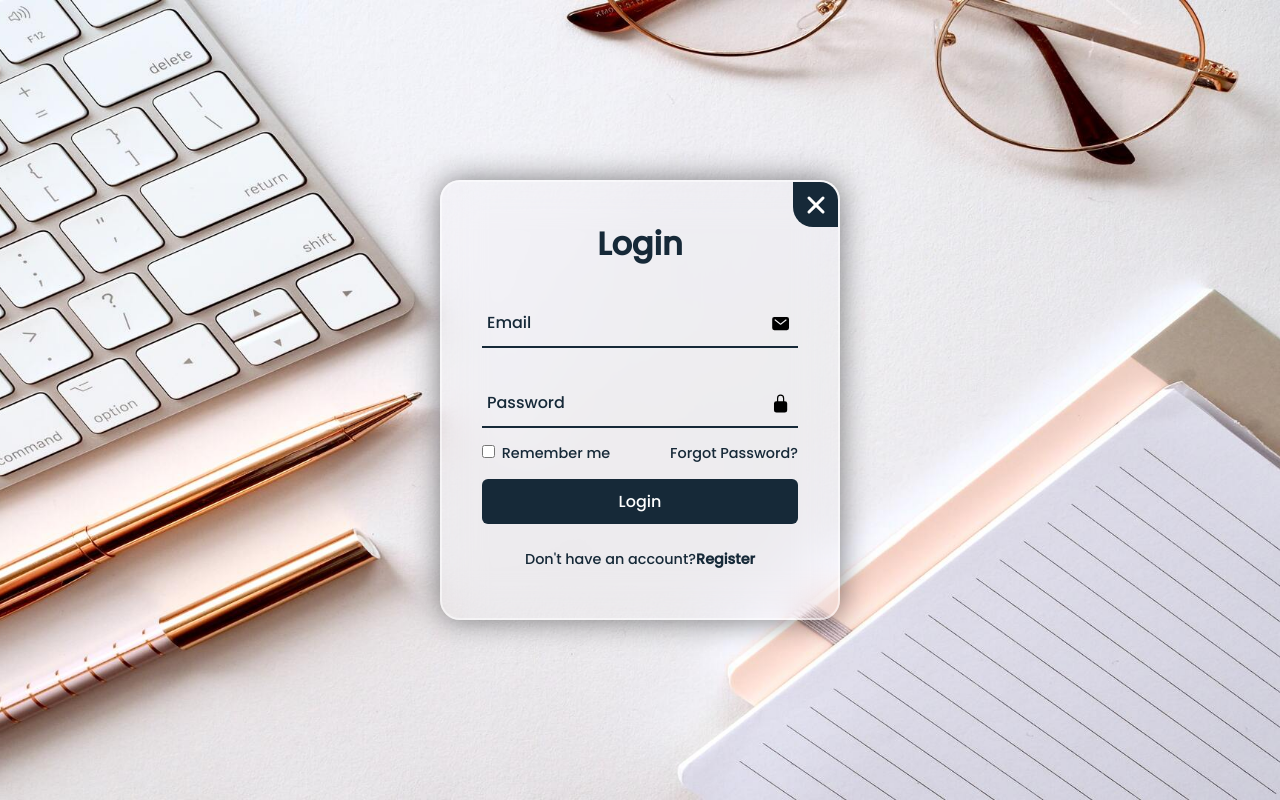
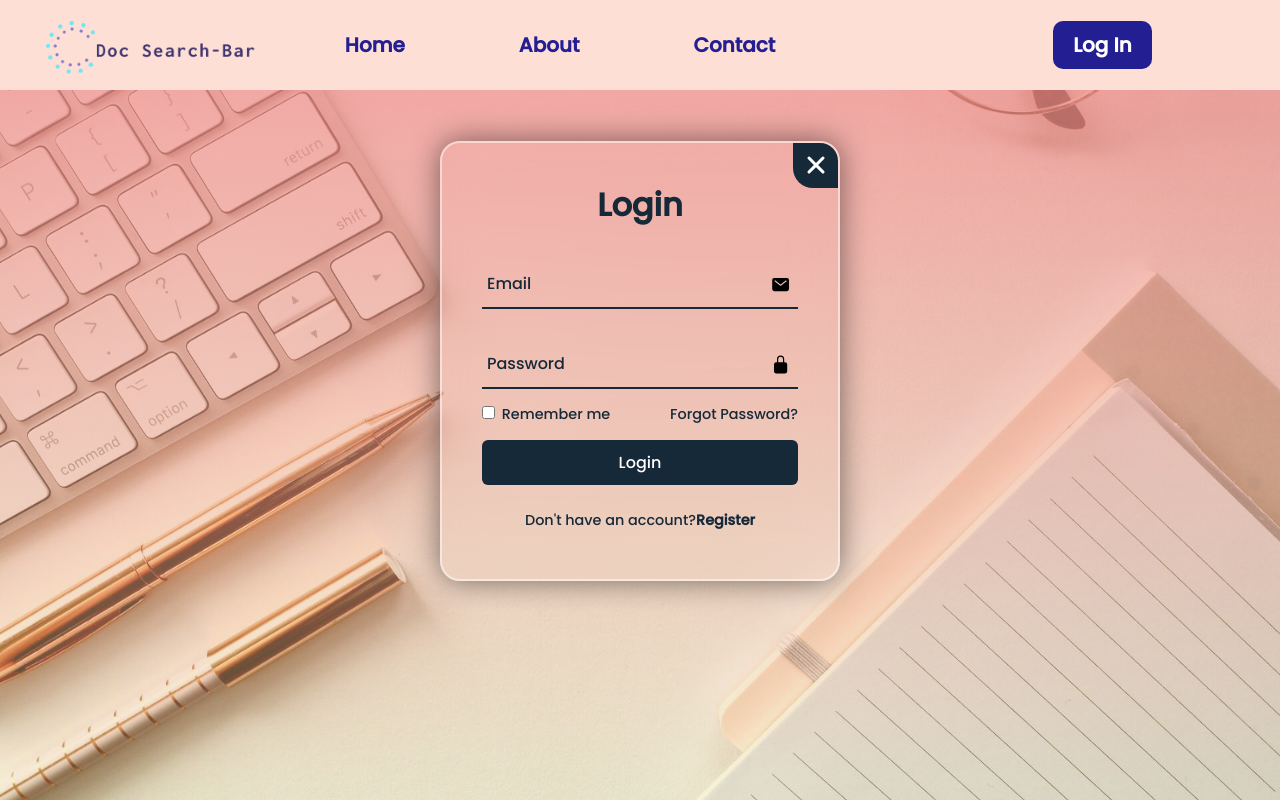
Before and after one commit to k3udara/Algo_Flex, a plain HTML site: page ClientSide/login.html in a window 1280 px wide. Drawn offline with nearby package versions, Linux system fonts and the light colour scheme.

Commit message:
Linked login page

```diff
--- a/ClientSide/homestyle.css
+++ b/ClientSide/homestyle.css
@@ -115,7 +115,7 @@
 
 #summarizerbtn {
   margin-top: 38.2%;
-  margin-left: 43.5%;
+  margin-left: 44.5%;
   font-size: 20px;
   position: absolute;
 }
--- a/ClientSide/login.html
+++ b/ClientSide/login.html
@@ -6,8 +6,32 @@
     <meta name="viewport" content="width=device-width, initial-scale=1.0">
     <title>Document</title>
     <link rel="stylesheet" href="loginstyle.css">
+    <link rel="stylesheet" href="navbarstyle.css">
 </head>
 <body>
+
+    <!--logo-->
+    <div id="logo">
+        <img src="Images/logo_transparent.png" alt="Doc Search-Bar Logo">
+    </div>
+
+    <!--Navigation Bar-->
+    <div id="navbar" style="margin: 0px; z-index: 5;">
+        <div id="navbar1">
+          <ul>
+              <li><a href="Homepage.html"><b>Home</b></a></li>
+              <li><a href="Aboutus.html"><b>About</b></a></li>
+              <li><a href="contactus.html"><b>Contact</b></a></li>
+          </ul>
+        </div>
+
+        <div id="navbar2">
+          <ul>
+              <li><a href="login.html"><b>Log In</b></a></li>
+          </ul>
+        </div>
+
+    </div>
 
     <div class="wrapper">
         <span class="icon-close">
--- a/ClientSide/loginstyle.css
+++ b/ClientSide/loginstyle.css
@@ -11,7 +11,7 @@
 body{
     display: flex;
     justify-content: center;
-    align-items: center;
+    /*align-items: center;*/
     min-height: 100vh;
     background: url("background.jpg") no-repeat;
     background-size: cover;
@@ -21,7 +21,8 @@ body{
 
 
 .wrapper {
-    position: relative;
+    position:fixed; /*change relative to fixed*/
+    margin-top: 11%;
     width: 400px;
     height: 440px;
     background: transparent;
--- a/ClientSide/navbarstyle.css
+++ b/ClientSide/navbarstyle.css
@@ -22,7 +22,7 @@ body {
     left: 2%;
     top: -70px;
     padding: 0;
-    z-index: 0;
+    z-index: 10;
 }
 
 /*Navigation Bar*/
```
Also changed, not shown: ClientSide/Aboutus.html (+1 -1 lines), ClientSide/Homepage.html (+2 -2 lines), ClientSide/Summarizer.html (+3 -3 lines), ClientSide/contactus.html (+1 -1 lines).
